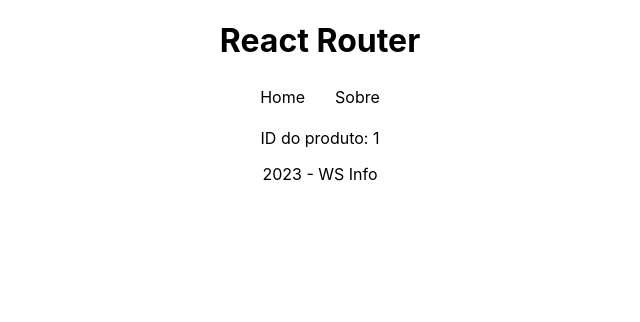
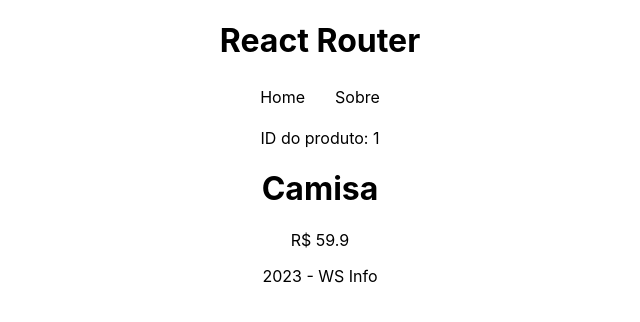
Before and after one commit to DineiSG/Aprendendo-React, a React (Create React App) app in the folder 8-REACT_ROUTER/routers/: page /products/1 in a window 1280 px wide. Shown: the top 322 px of the page, without its empty margins (320-960 px from the left). Built offline with nearby package versions, Linux system fonts and the light colour scheme; data requests are answered from the project's data file.

Commit message:
Retornando dados individualmente

```diff
--- a/8-REACT_ROUTER/routers/src/hooks/useFetch.js
+++ b/8-REACT_ROUTER/routers/src/hooks/useFetch.js
@@ -2,6 +2,7 @@
 import { useState, useEffect } from "react";
 
 export const useFetch = (url) => {
+
     const [data, setData]= useState(null)
 
     const [config, setConfig] = useState(null)
@@ -54,7 +55,6 @@ export const useFetch = (url) => {
                 setData(json)
             }catch (error){
 
-                console.log(error.message)
 
                 setError("Houve algum erro ao carregar os dados")
 
--- a/8-REACT_ROUTER/routers/src/pages/Product.js
+++ b/8-REACT_ROUTER/routers/src/pages/Product.js
@@ -1,6 +1,9 @@
 
 //importando o useParams
 import { useParams } from "react-router-dom"
+
+//importando o useFetch
+import {useFetch} from "../hooks/useFetch"
 
 const Product = () => {
 
@@ -8,9 +11,35 @@ const Product = () => {
     //Pegando o dado informado na tag Link da pagina Home
     const{id} = useParams()
 
+
+    //5 - Carregamento de dado individual
+    //Definindo a URL
+    const url = "http://localhost:3000/products/" + id
+
+    //Chamando as dependencias do hook e repassando à url
+    const {data: product, loading, error} = useFetch(url)
+
+    console.log(product)
+
   return (
     <>
       <p>ID do produto: {id}</p>
+
+      {/*Definindo que ira aparecer uma mensagem de erro caso o produto nao exista no BD */}
+      {error && <p>Ocorreu um erro ao procurar o produto...</p>}
+
+      {/*Definindo mensagem de carregamento do produto */}
+      {loading && <p>Carregando</p>}
+
+      {/*Imprimindo o produto na tela*/}
+      {product && (
+        <div>
+          <h1>{product.name}</h1>
+          <p>R$ {product.price}</p>
+        </div>
+      )}
+
+
     </>
   )
 }
```
Also changed, not shown: 1 other file (tests, documents, lock files or other folders).
